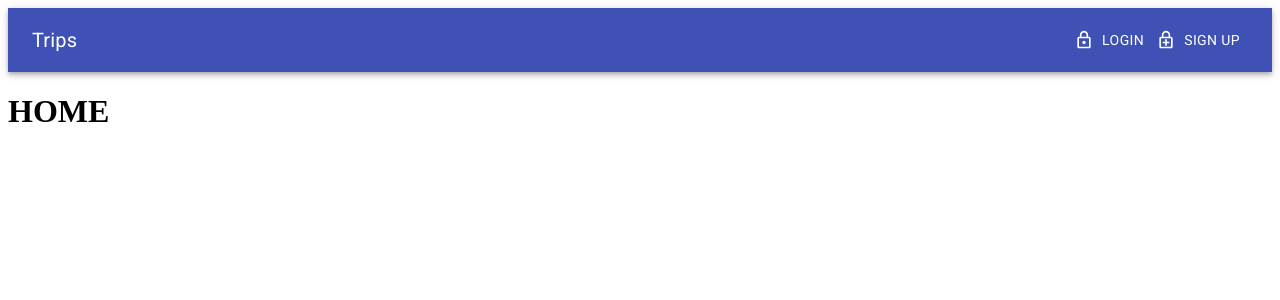
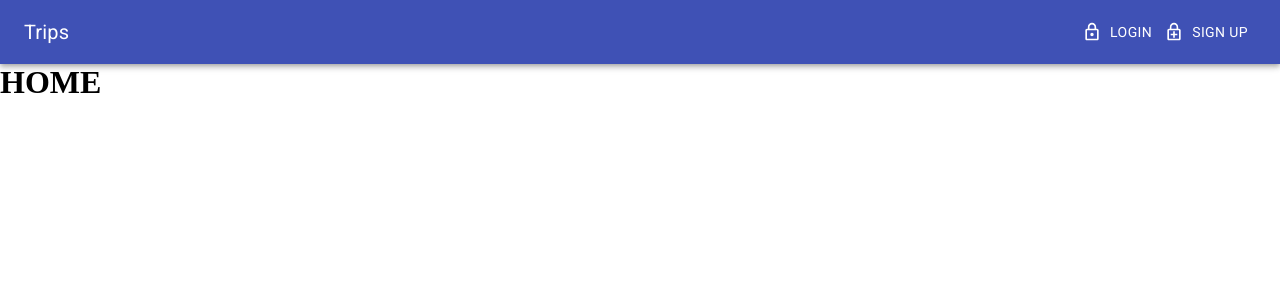
Before and after one commit to daniel-ask/trips-client, a React (Create React App) app: page / in a window 1280 px wide. Shown: the top 300 px of the page. Built offline with nearby package versions, Linux system fonts and the light colour scheme.

Commit message:
STYLING: Changed default margin and padding to 0px

```diff
--- a/src/stylesheets/index.scss
+++ b/src/stylesheets/index.scss
@@ -0,0 +1,4 @@
+*{
+	margin: 0px;
+	padding: 0px;
+}
```
